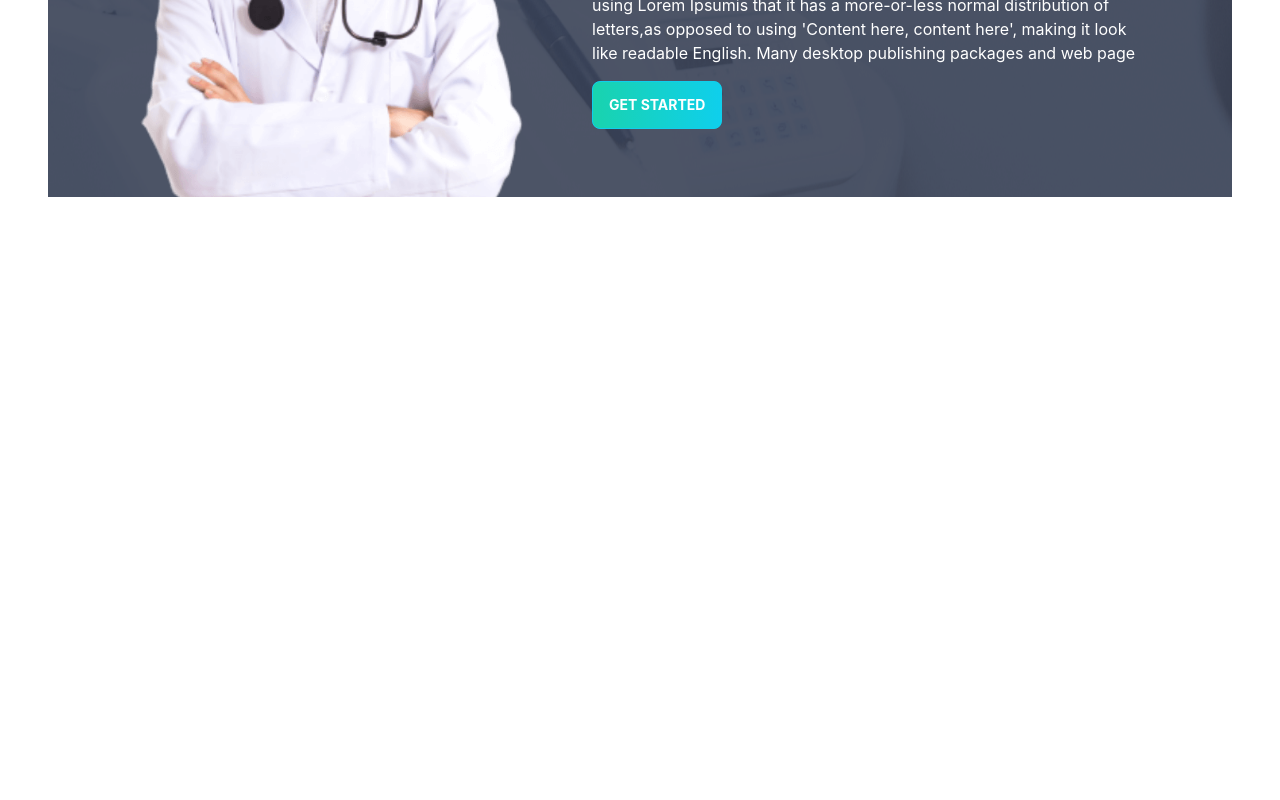
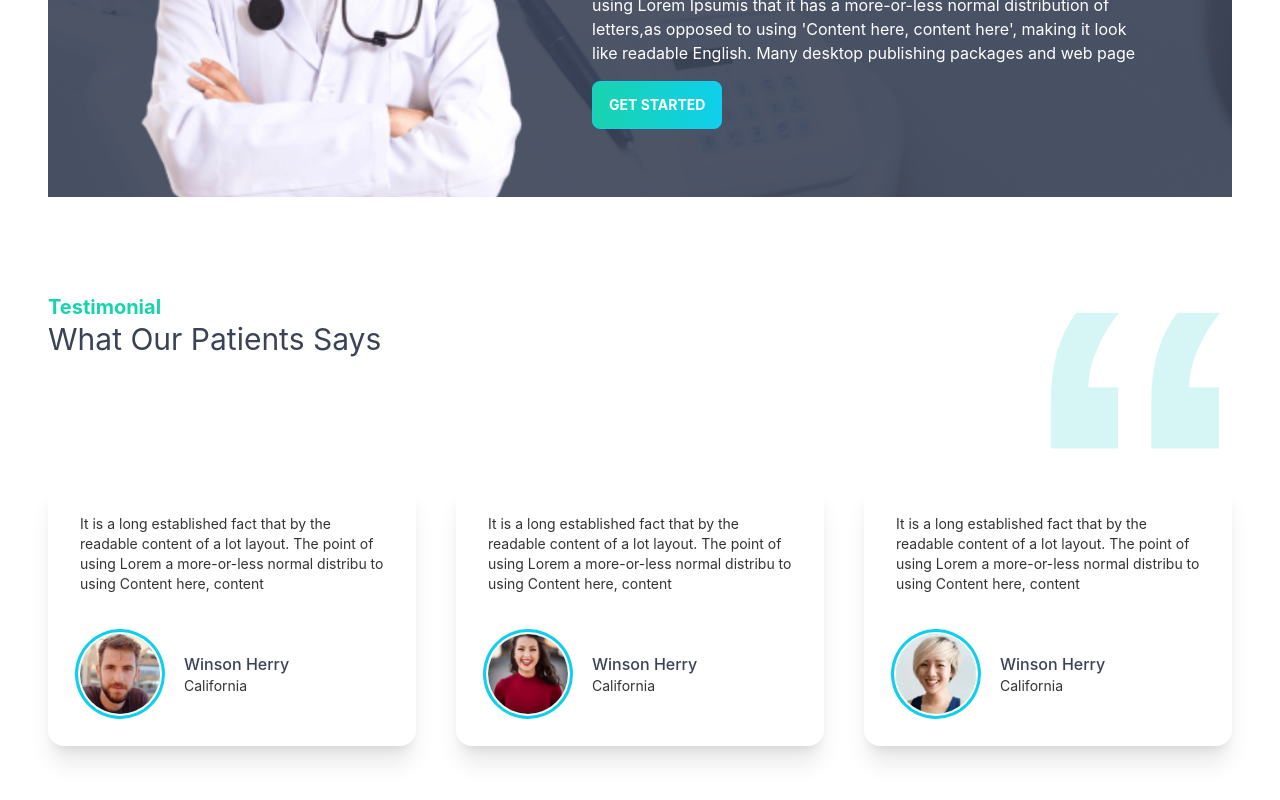
Before and after one commit to eliyasmah/new-doctor-portal-client, a React (Create React App) app: page / in a window 1280 px wide. Shown: the part 2802-3602 px from the top of the page. Before the commit the page ends 2999 px from the top, so only its background shows below. Built offline with nearby package versions, Linux system fonts and the light colour scheme.

Commit message:
testimonial section

```diff
--- a/src/Pages/Home/Home.js
+++ b/src/Pages/Home/Home.js
@@ -3,6 +3,7 @@
 import Info from "./Info";
 import MakeAppointment from "./MakeAppointment";
 import Services from "./Services";
+import Testimonials from "./Testimonials";
 
 const Home = () => {
   return (
@@ -11,6 +12,7 @@
       <Info></Info>
       <Services></Services>
       <MakeAppointment></MakeAppointment>
+      <Testimonials></Testimonials>
     </div>
   );
 };
--- /dev/null
+++ b/src/Pages/Home/Review.js
@@ -0,0 +1,24 @@
+import React from "react";
+
+const Review = ({ review }) => {
+  return (
+    <div class="card lg:max-w-lg shadow-xl mt-8">
+      <div class="card-body">
+        <p className="text-sm">{review.review}</p>
+        <div class="flex items-center mt-8">
+          <div class="avatar">
+            <div class="w-20 rounded-full ring ring-primary ring-offset-base-100 ring-offset-2">
+              <img src={review.img} alt="" />
+            </div>
+          </div>
+          <div className="ml-6">
+            <h1 className="font-medium text-accent">{review.name}</h1>
+            <h2 className="text-sm">{review.location}</h2>
+          </div>
+        </div>
+      </div>
+    </div>
+  );
+};
+
+export default Review;
--- /dev/null
+++ b/src/Pages/Home/Testimonials.js
@@ -0,0 +1,55 @@
+import React from "react";
+import quote from "../../assets/icons/quote.svg";
+import photo1 from "../../assets/images/people1.png";
+import photo2 from "../../assets/images/people2.png";
+import photo3 from "../../assets/images/people3.png";
+import Review from "./Review";
+
+const Testimonials = () => {
+  const reviews = [
+    {
+      _id: 1,
+      name: "Winson Herry",
+      review:
+        "It is a long established fact that by the readable content of a lot layout. The point of using Lorem a more-or-less normal distribu to using Content here, content",
+      img: photo1,
+      location: "California",
+    },
+    {
+      _id: 2,
+      name: "Winson Herry",
+      review:
+        "It is a long established fact that by the readable content of a lot layout. The point of using Lorem a more-or-less normal distribu to using Content here, content",
+      img: photo2,
+      location: "California",
+    },
+    {
+      _id: 3,
+      name: "Winson Herry",
+      review:
+        "It is a long established fact that by the readable content of a lot layout. The point of using Lorem a more-or-less normal distribu to using Content here, content",
+      img: photo3,
+      location: "California",
+    },
+  ];
+  return (
+    <section className="my-24">
+      <div className="flex justify-between">
+        <div>
+          <h1 className="text-secondary font-bold text-xl">Testimonial</h1>
+          <h2 className="text-3xl text-accent">What Our Patients Says</h2>
+        </div>
+        <div>
+          <img className="w-[98px] lg:w-[192px]" src={quote} alt="quote" />
+        </div>
+      </div>
+      <div className="grid grid-cols-1 md:grid-cols-2 lg:grid-cols-3 gap-10">
+        {reviews.map((review) => (
+          <Review key={review._id} review={review}></Review>
+        ))}
+      </div>
+    </section>
+  );
+};
+
+export default Testimonials;
```
